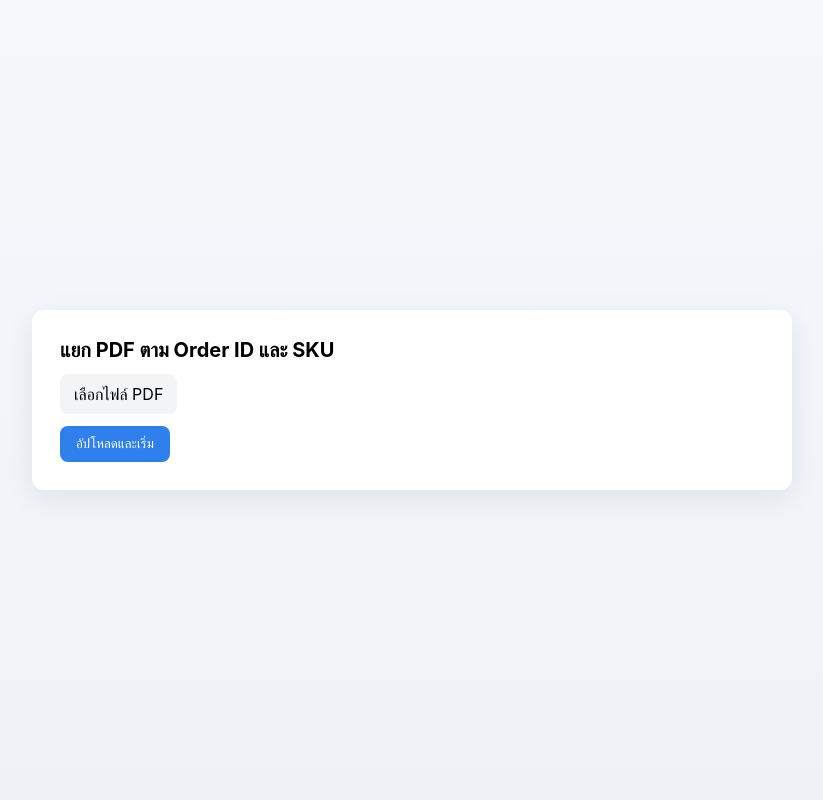
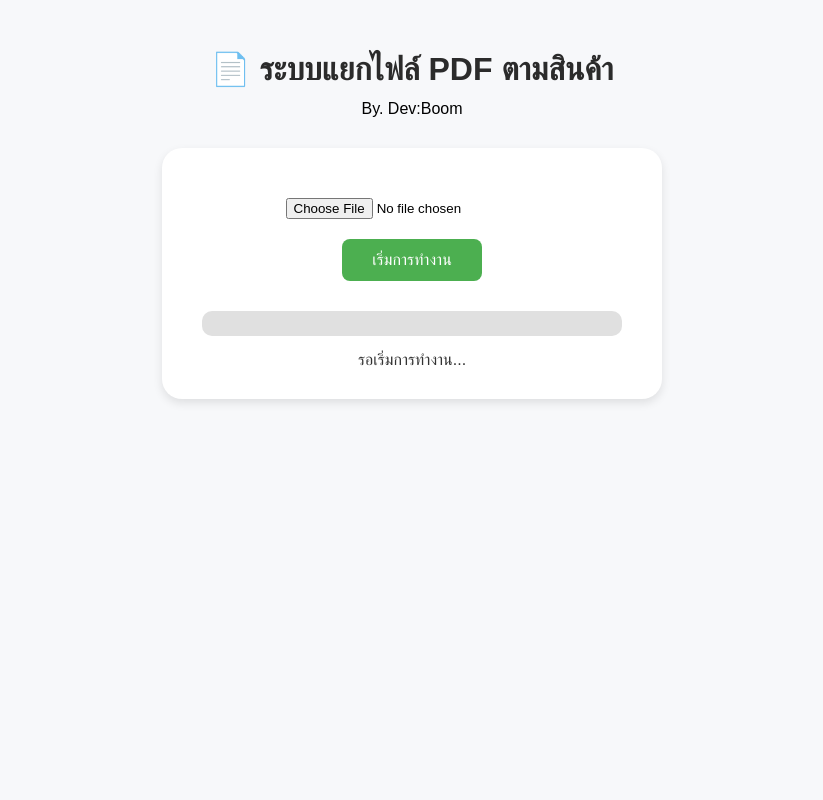
Before and after one commit to naigolf/labwlbook, a Flask app: page / in a window 1280 px wide. Shown: the whole page, without its empty margins (228-1051 px from the left). Run offline with Flask 3, Linux system fonts and the light colour scheme.

Commit message:
Update index.html

```diff
--- a/templates/index.html
+++ b/templates/index.html
@@ -1,124 +1,163 @@
 <!DOCTYPE html>
 <html lang="th">
 <head>
-  <meta charset="utf-8" />
-  <meta name="viewport" content="width=device-width,initial-scale=1" />
-  <title>PDF Split by Order & SKU</title>
+  <meta charset="UTF-8">
+  <meta name="viewport" content="width=device-width, initial-scale=1.0">
+  <title>PDF Order Splitter</title>
   <link rel="stylesheet" href="/static/style.css">
+  <style>
+    body {
+      font-family: "Prompt", sans-serif;
+      background: #f7f8fa;
+      margin: 0;
+      padding: 0;
+      display: flex;
+      flex-direction: column;
+      align-items: center;
+      justify-content: flex-start;
+      min-height: 100vh;
+    }
+
+    h1 {
+      margin-top: 50px;
+      text-align: center;
+      color: #2b2b2b;
+      font-size: 2em;
+    }
+
+    .upload-container {
+      background: white;
+      padding: 30px 40px;
+      margin-top: 30px;
+      border-radius: 20px;
+      box-shadow: 0 4px 10px rgba(0,0,0,0.1);
+      width: 90%;
+      max-width: 500px;
+      text-align: center;
+    }
+
+    input[type="file"] {
+      display: block;
+      margin: 20px auto;
+    }
+
+    button {
+      background-color: #4CAF50;
+      color: white;
+      border: none;
+      padding: 12px 30px;
+      border-radius: 8px;
+      cursor: pointer;
+      font-size: 16px;
+      transition: background-color 0.3s;
+    }
+
+    button:hover {
+      background-color: #45a049;
+    }
+
+    .progress-container {
+      margin-top: 30px;
+      width: 100%;
+      background-color: #e0e0e0;
+      border-radius: 10px;
+      overflow: hidden;
+      height: 25px;
+    }
+
+    .progress-bar {
+      width: 0%;
+      height: 100%;
+      background-color: #4CAF50;
+      text-align: center;
+      color: white;
+      line-height: 25px;
+      transition: width 0.3s;
+    }
+
+    .status {
+      margin-top: 15px;
+      font-weight: 500;
+      color: #333;
+    }
+
+    .result {
+      margin-top: 30px;
+      text-align: center;
+    }
+
+    .result a {
+      display: inline-block;
+      background: #007BFF;
+      color: white;
+      padding: 10px 20px;
+      border-radius: 8px;
+      text-decoration: none;
+      transition: background 0.3s;
+    }
+
+    .result a:hover {
+      background: #0056b3;
+    }
+  </style>
 </head>
 <body>
-  <div class="card">
-    <h1>แยก PDF ตาม Order ID และ SKU</h1>
-
-    <form id="upload-form">
-      <label class="file-label">
-        เลือกไฟล์ PDF
-        <input type="file" name="file" accept="application/pdf" required>
-      </label>
-      <div class="actions">
-        <button class="btn" type="submit">อัปโหลดและเริ่ม</button>
-      </div>
+  <h1>📄 ระบบแยกไฟล์ PDF ตามสินค้า</h1>
+<div >By. Dev:Boom</div>
+  <div class="upload-container">
+    <form id="upload-form" action="/upload" method="post" enctype="multipart/form-data">
+      <input type="file" name="pdf_files" accept=".pdf" required>
+      <button type="submit">เริ่มการทำงาน</button>
     </form>
 
-    <div class="status-panel" style="display:none;">
-      <div class="status-line">
-        <div class="status-text">สถานะ: <span id="status-text">Queued</span></div>
-        <div class="progress-wrap">
-          <div id="progress-bar" class="progress-bar"><div id="progress-fill" class="progress-fill" style="width:0%"></div></div>
-          <div id="progress-percent">0%</div>
-        </div>
-      </div>
+    <div class="progress-container">
+      <div class="progress-bar" id="progress-bar">0%</div>
+    </div>
 
-      <div id="message" class="message"></div>
-
-      <h3>ไฟล์ที่รวมเสร็จแล้ว</h3>
-      <ul id="file-list"></ul>
-
-      <div id="download-area" style="margin-top:12px;"></div>
-    </div>
+    <div class="status" id="status">รอเริ่มการทำงาน...</div>
   </div>
 
-<script>
-const form = document.getElementById('upload-form');
-const statusPanel = document.querySelector('.status-panel');
-const statusText = document.getElementById('status-text');
-const progressFill = document.getElementById('progress-fill');
-const progressPercent = document.getElementById('progress-percent');
-const messageDiv = document.getElementById('message');
-const fileList = document.getElementById('file-list');
-const downloadArea = document.getElementById('download-area');
+  <div class="result" id="result"></div>
 
-let pollInterval = null;
+  <script>
+    const form = document.getElementById('upload-form');
+    const progressBar = document.getElementById('progress-bar');
+    const statusText = document.getElementById('status');
+    const resultDiv = document.getElementById('result');
 
-form.addEventListener('submit', async (e) => {
-  e.preventDefault();
-  const files = form.querySelector('input[type=file]').files;
-  if (!files || files.length === 0) return alert('เลือกไฟล์ก่อน');
+    form.addEventListener('submit', function(e) {
+      e.preventDefault();
+      const formData = new FormData(form);
+      const xhr = new XMLHttpRequest();
 
-  const fd = new FormData();
-  fd.append('file', files[0]);
+      xhr.open('POST', '/upload', true);
 
-  // start upload
-  statusPanel.style.display = 'block';
-  statusText.textContent = 'กำลังอัปโหลด...';
-  messageDiv.textContent = '';
+      xhr.upload.onprogress = function(event) {
+        if (event.lengthComputable) {
+          const percent = Math.round((event.loaded / event.total) * 100);
+          progressBar.style.width = percent + '%';
+          progressBar.textContent = percent + '%';
+          statusText.textContent = 'กำลังอัปโหลด... ' + percent + '%';
+        }
+      };
 
-  const res = await fetch('/upload', { method: 'POST', body: fd });
-  if (!res.ok && res.status !== 202) {
-    const txt = await res.text();
-    statusText.textContent = 'Upload failed';
-    messageDiv.textContent = txt;
-    return;
-  }
-  const data = await res.json();
-  const jobId = data.job_id;
-  const statusUrl = data.status_url;
+      xhr.onload = function() {
+        if (xhr.status === 200) {
+          progressBar.style.width = '100%';
+          progressBar.textContent = '100%';
+          statusText.textContent = '✅ ประมวลผลสำเร็จ!';
+          resultDiv.innerHTML = xhr.responseText;
+        } else {
+          statusText.textContent = '❌ เกิดข้อผิดพลาด: ' + xhr.status;
+        }
+      };
 
-  statusText.textContent = 'Queued';
-  progressFill.style.width = '0%';
-  progressPercent.textContent = '0%';
-  fileList.innerHTML = '';
-  downloadArea.innerHTML = '';
+      xhr.onerror = function() {
+        statusText.textContent = '❌ ไม่สามารถเชื่อมต่อกับเซิร์ฟเวอร์ได้';
+      };
 
-  // poll
-  if (pollInterval) clearInterval(pollInterval);
-  pollInterval = setInterval(async () => {
-    try {
-      const st = await fetch(statusUrl);
-      if (!st.ok) {
-        throw new Error('Status fetch failed');
-      }
-      const info = await st.json();
-      statusText.textContent = info.status;
-      const prog = info.progress || 0;
-      progressFill.style.width = prog + '%';
-      progressPercent.textContent = prog + '%';
-      messageDiv.textContent = info.message || '';
-
-      // update file list
-      fileList.innerHTML = '';
-      (info.files || []).forEach(f => {
-        const li = document.createElement('li');
-        li.textContent = f;
-        fileList.appendChild(li);
-      });
-
-      if (info.status === 'done' && info.zip) {
-        statusText.textContent = 'Completed';
-        clearInterval(pollInterval);
-        downloadArea.innerHTML = `<a class="btn" href="${info.zip}">ดาวน์โหลดทั้งหมด (ZIP)</a>`;
-      } else if (info.status === 'error') {
-        clearInterval(pollInterval);
-        messageDiv.textContent += '\\nมีข้อผิดพลาดในการประมวลผล';
-      }
-    } catch (err) {
-      console.error(err);
-      clearInterval(pollInterval);
-      statusText.textContent = 'Error';
-      messageDiv.textContent = 'ไม่สามารถดึงสถานะได้';
-    }
-  }, 1000);
-});
-</script>
+      xhr.send(formData);
+    });
+  </script>
 </body>
 </html>
```
